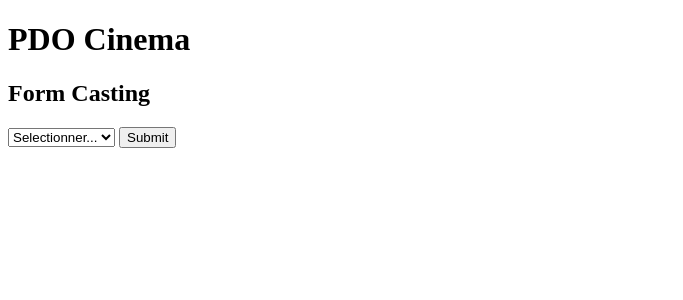
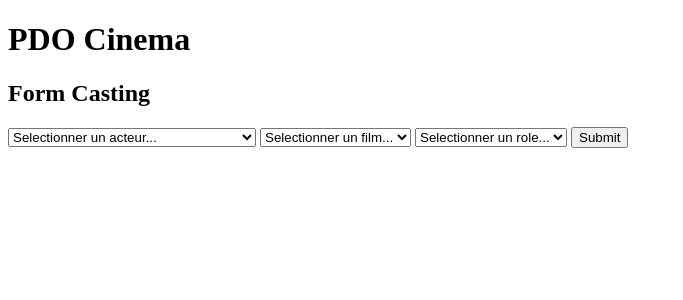
Before and after one commit to AnthonySemprini/base_donneePHP, a PHP site: template view/form/CastingForm.php in a window 1280 px wide. Shown: the part 136-436 px from the top of the page, without its empty margins (0-683 px from the left). Run offline with PHP 8.4, Linux system fonts and the light colour scheme; the template is opened without the code that fills it: most values are stand-ins (such as "Sample title", 1, 10 or a date in 2020).

Commit message:
creation d'un foreach a l'interieur du menu deroullant select

```diff
--- a/view/form/CastingForm.php
+++ b/view/form/CastingForm.php
@@ -5,11 +5,38 @@ ob_start();
 
 <form method="POST" action="index.php?action=formCasting" >
 
-    <select name="casting" id="sexeSelect">
-        <option value="">Selectionner...</option>
 
-        <option value="Femme">Femme</option>
+    <select name="casting" id="acteur">
+        <option value="">Selectionner un acteur...</option>
+        <?php
+        foreach($requetActeur as $acteur){
+        ?>
+            <option value="<?= $acteur['id_acteur']?>"><?= $acteur['prenom']." ".$acteur['nom'] ?></option>
+            <?php
+            }
+        ?>
     </select>
+    <select name="casting" id="film">
+        <option value="">Selectionner un film...</option>
+        <?php
+        foreach($requetFilm as $film){
+        ?>
+            <option value="<?= $film['id_film']?>"><?= $film['titre']?></option>
+            <?php
+            }
+        ?>
+    </select>
+    <select name="casting" id="role">
+        <option value="">Selectionner un role...</option>
+        <?php
+        foreach($requetRole as $role){
+        ?>
+            <option value="<?= $role['id_role']?>"><?= $role['nomRole'] ?></option>
+            <?php
+            }
+        ?>
+    </select>
+
 
     <input type="submit" name="submit">
 </form>
--- a/view/template.php
+++ b/view/template.php
@@ -20,7 +20,7 @@
             <a href="index.php?action=listRealisateurs">Réalisateur</a>
             <a href="index.php?action=listGenres">Genre</a>
             <a href="index.php?action=listRoles">Role</a>
-            <a href="index.php?action=CastingFilm">Casting</a>
+            <a href="index.php?action=formCasting">Casting</a>
         </nav>
     </header>
     <div id="wrapper">
```
Also changed, not shown: controller/CastingController.php (+22 -20 lines), index.php (+9 -2 lines).
